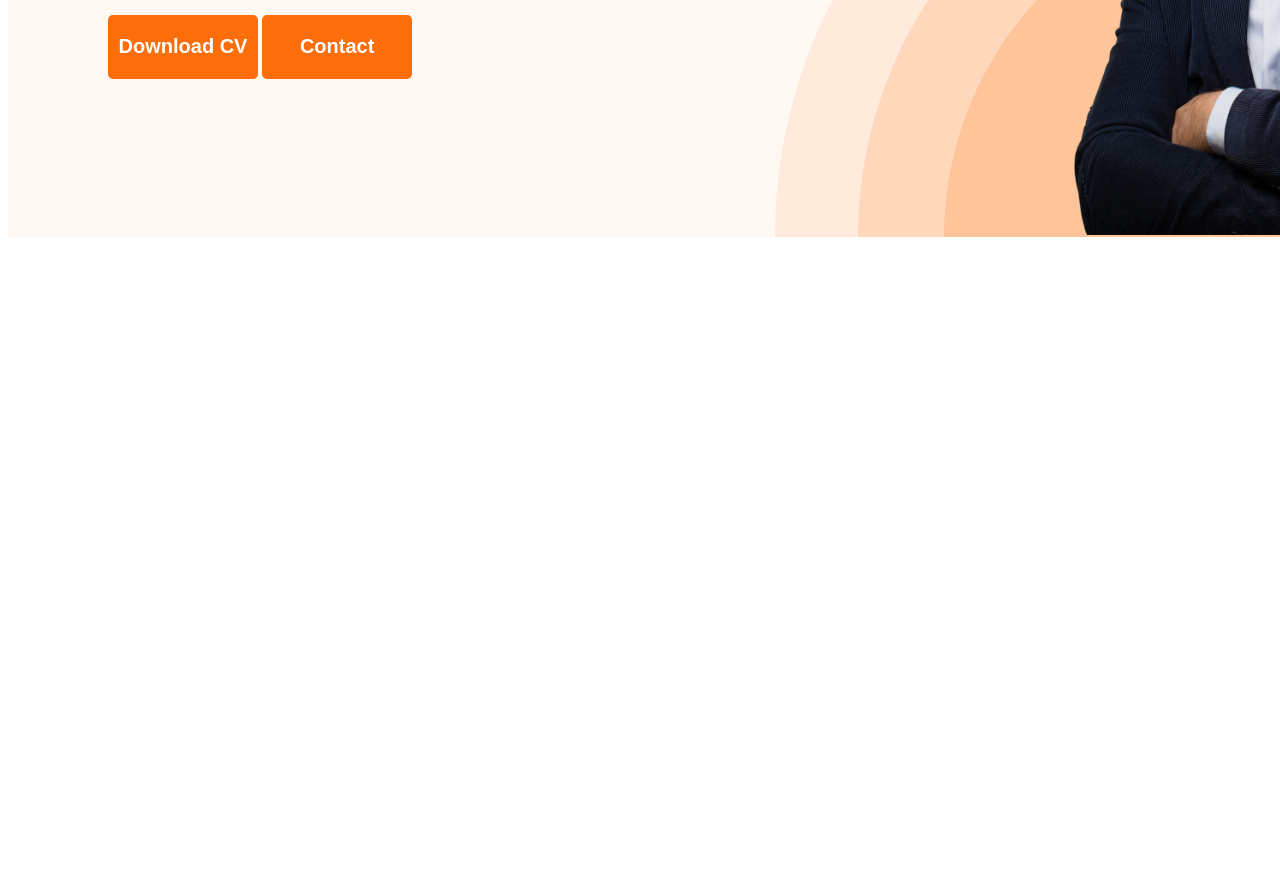
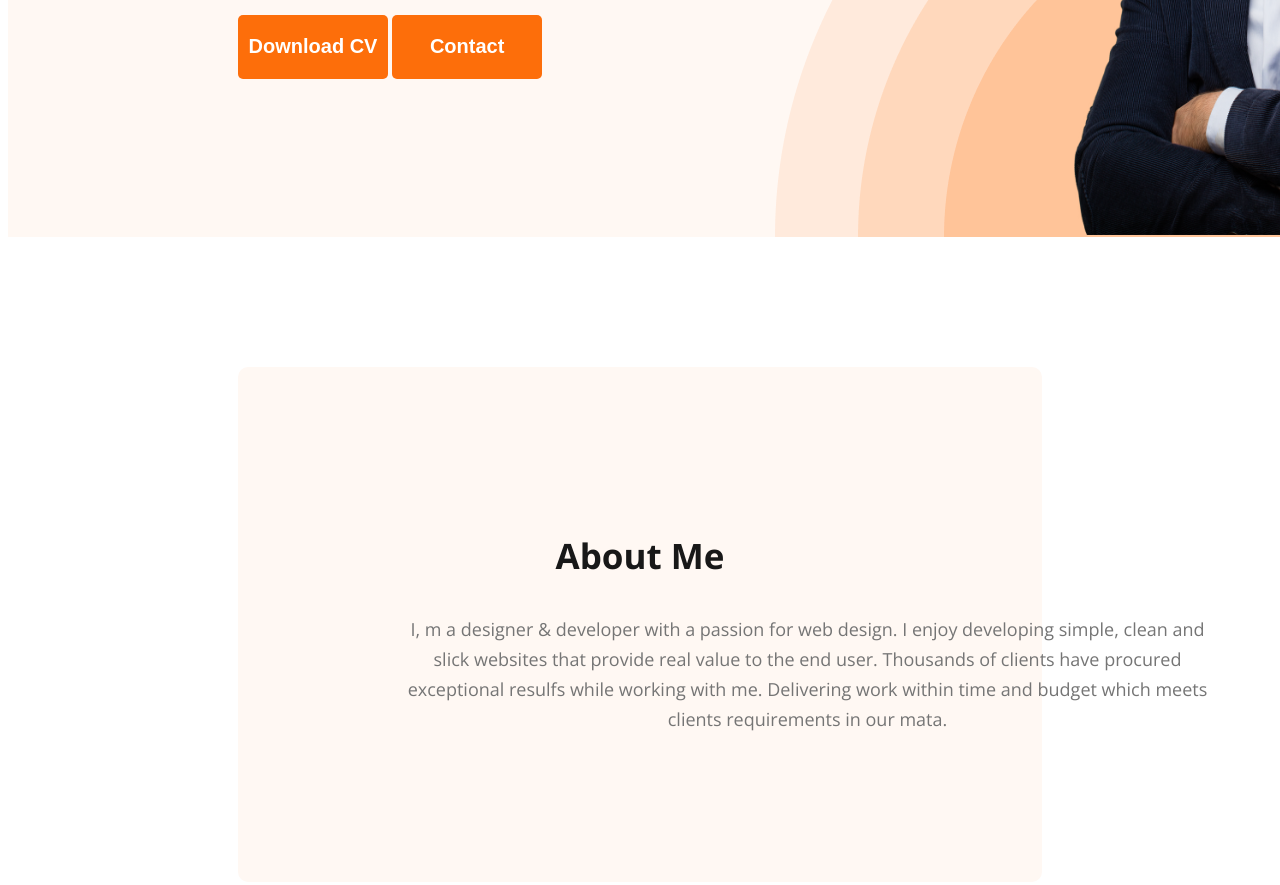
Before and after one commit to moshi021/web_dev_portfolio, a plain HTML site: page index.html in a window 1280 px wide. Shown: the part 611-1496 px from the top of the page. Before the commit the page ends 856 px from the top, so only its background shows below. Drawn offline with nearby package versions, Linux system fonts and the light colour scheme.

Commit message:
main section aded

```diff
--- a/index.html
+++ b/index.html
@@ -32,11 +32,16 @@
 
             <img src="media/hardy.png" alt="hardy's picture">
         </div>
+    </header>
 
-
-
-
-    </header>
+    <main>
+        <div class="about_section">
+                <h3 class="section_title">About Me</h3>
+                <p class="about_description">I, m a designer & developer with a passion for web design. I enjoy developing simple, clean and slick websites that provide real value to the end user. Thousands of clients have procured exceptional resulfs while working with me. Delivering work within time and budget which meets clients requirements in our mata.</p>
+                </div>
+            </div>
+        </div>
+    </main>
 
 
 </body>
--- a/styles.css
+++ b/styles.css
@@ -19,7 +19,7 @@ nav{
     display:flex;
     justify-content: space-between;
     align-items: center;
-    padding: 0px 200px ;
+    padding: 0px 230px ;
 
 }
 
@@ -66,7 +66,7 @@ nav a{
 
 
 .banner{
-    padding:0px 38px 0px 100px;
+    padding:0px 38px 0px 230px;
     display: flex;
     align-items: center;
     justify-content: space-between;
@@ -88,7 +88,6 @@ img{
 .banner_text{
     max-width: 550px;
 }
-
 .banner_title{
     color:#181818;
     font-size: 85px;
@@ -103,4 +102,29 @@ img{
     font-weight: 400;
     line-height: 30px;
     margin-top: 5px;
+
 }
+
+.about_section{
+    margin: 130px 230px;
+    padding: 130px 156px;
+    border-radius: 10px;
+    background: #FFF8F3;
+}
+
+.section_title{
+    color:#181818;
+    text-align: center;
+    font-size: 35px;
+    font-weight: 700;
+}
+
+.about_description{
+    color: #757575;
+    text-align: center;
+    font-size: 18px;
+    font-weight: 400;
+    line-height: 30px;
+    height: 120px;
+    width: 827px;
+}
```
